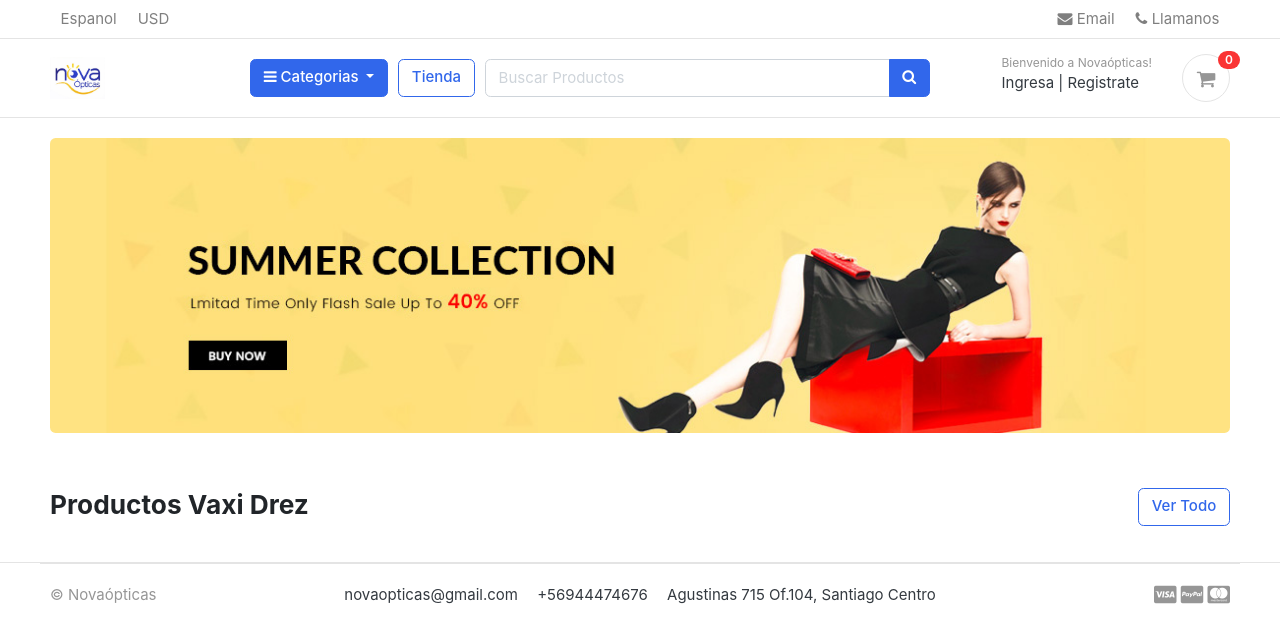
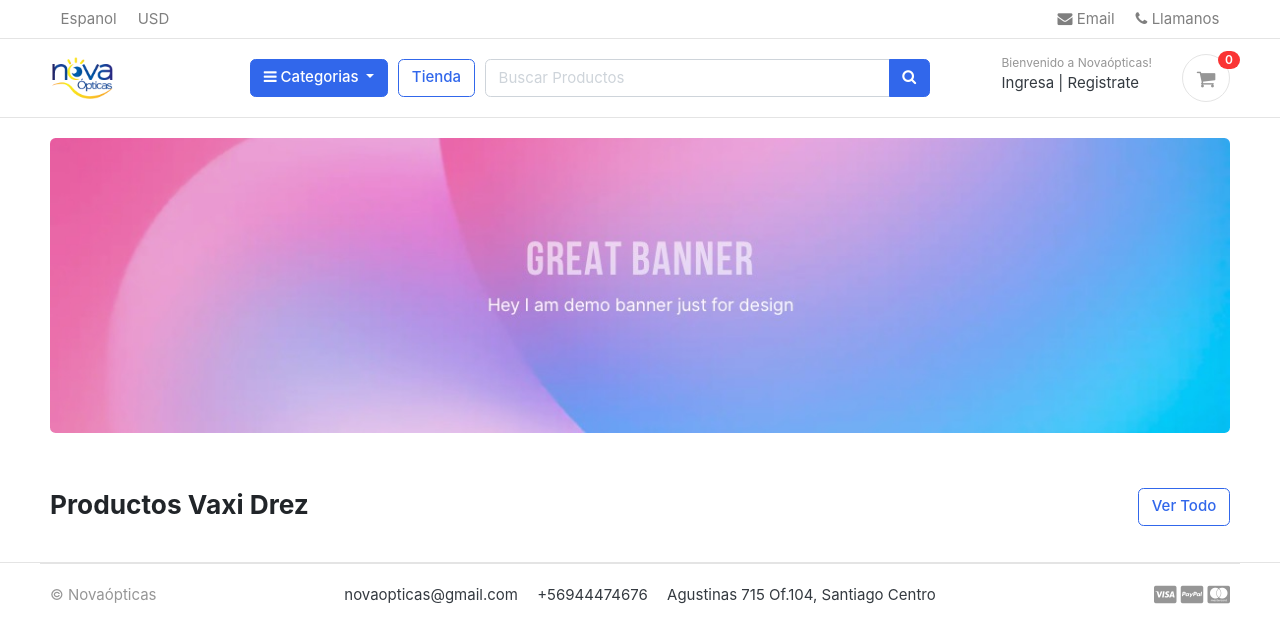
Before and after one commit to Boanergess/django-ecommerce, a Django app: page / in a window 1280 px wide. Shown: the top 643 px of the page. Run offline with Django 5.2, Linux system fonts and the light colour scheme; data that the repository does not hold is empty; some web fonts are replaced.

Commit message:
jazzmin e imagenes

```diff
--- a/ecommerce/settings.py
+++ b/ecommerce/settings.py
@@ -32,6 +32,7 @@ ALLOWED_HOSTS = []
 # Application definition
 
 INSTALLED_APPS = [
+    'jazzmin',
     'django.contrib.admin',
     'django.contrib.auth',
     'django.contrib.contenttypes',
@@ -44,7 +45,6 @@ INSTALLED_APPS = [
     'carts',
     'orders',
     'admin_honeypot',
-    'jazzmin'
 ]
 
 MIDDLEWARE = [
@@ -135,7 +135,7 @@ USE_TZ = True
 # Static files (CSS, JavaScript, Images)
 # https://docs.djangoproject.com/en/5.0/howto/static-files/
 
-STATIC_URL = 'static/'
+STATIC_URL = '/static/'
 STATIC_ROOT = BASE_DIR /'static'
 STATICFILES_DIRS = [
     'ecommerce/static'
--- a/templates/home.html
+++ b/templates/home.html
@@ -9,7 +9,7 @@
 <div class="container">
 
 <div class="intro-banner-wrap">
-	<img src="{% static 'images/banners/banner01.jpg' %}" class="img-fluid rounded">
+	<img src="{% static 'images/banners/1.jpg' %}" class="img-fluid rounded">
 </div>
 
 </div> <!-- container //  -->
--- a/templates/includes/navbar.html
+++ b/templates/includes/navbar.html
@@ -9,19 +9,18 @@
             <div class="collapse navbar-collapse" id="navbarTop4">
                 <ul class="navbar-nav mr-auto">
                     <li class="nav-item dropdown">
-                 <a href="#" class="nav-link">   Espanol </a>
-
+                        <a href="#" class="nav-link">Espanol</a>
                     </li>
                     <li class="nav-item dropdown">
-                <a href="#" class="nav-link"> USD </a>
+                        <a href="#" class="nav-link">USD</a>
                     </li>
                 </ul>
                 <ul class="navbar-nav">
-            <li><a href="#" class="nav-link"> <i class="fa fa-envelope"></i> Email </a></li>
-            <li><a href="#" class="nav-link"> <i class="fa fa-phone"></i> Llamanos</a></li>
-        </ul> <!-- list-inline //  -->
+                    <li><a href="#" class="nav-link"><i class="fa fa-envelope"></i> Email</a></li>
+                    <li><a href="#" class="nav-link"><i class="fa fa-phone"></i> Llamanos</a></li>
+                </ul>
             </div> <!-- navbar-collapse .// -->
-    </div> <!-- container //  -->
+        </div> <!-- container // -->
     </nav>
 
     <section class="header-main border-bottom">
@@ -29,7 +28,7 @@
             <div class="row align-items-center">
                 <div class="col-lg-2 col-md-3 col-6">
                     <a href="{% url 'home' %}" class="brand-wrap">
-                <img class="logo" src="{% static './images/logo02.png' %}">
+                        <img class="logo" src="{% static '/images/novaopticas.png' %}">
                     </a> <!-- brand-wrap.// -->
                 </div>
                 <div class="col-lg col-sm col-md col-6 flex-grow-0">
@@ -39,18 +38,16 @@
                         </button>
                         <div class="dropdown-menu">
                             {% for category in links %}
-                    <a class="dropdown-item" href="{{ category.get_url }}"> {{ category.category_name}}</a>
+                                <a class="dropdown-item" href="{{ category.get_url }}">{{ category.category_name }}</a>
                             {% endfor %}
                         </div>
-            </div>  <!-- category-wrap.// -->
+                    </div> <!-- category-wrap.// -->
                 </div> <!-- col.// -->
                 <a href="{% url 'store' %}" class="btn btn-outline-primary">Tienda</a>
-        <div class="col-lg  col-md-6 col-sm-12 col">
-
+                <div class="col-lg col-md-6 col-sm-12 col">
                     <form action="{% url 'search' %}" class="search">
                         <div class="input-group w-100">
                             <input type="text" class="form-control" style="width:60%;" placeholder="Buscar Productos" name="keyword">
-
                             <div class="input-group-append">
                                 <button class="btn btn-primary" type="submit">
                                     <i class="fa fa-search"></i>
@@ -58,11 +55,9 @@
                             </div>
                         </div>
                     </form> <!-- search-wrap .end// -->
-
                 </div> <!-- col.// -->
                 <div class="col-lg-3 col-sm-6 col-8 order-2 order-lg-3">
                     <div class="d-flex justify-content-end mb-3 mb-lg-0">
-
                         {% if user.id is None %}
                             <div class="widget-header">
                                 <small class="title text-muted">Bienvenido a Novaópticas!</small>
@@ -80,7 +75,6 @@
                                 </div>
                             </div>
                         {% endif %}
-
                         <a href="{% url 'cart' %}" class="widget-header pl-3 ml-3">
                             <div class="icon icon-sm rounded-circle border"><i class="fa fa-shopping-cart"></i></div>
                             <span class="badge badge-pill badge-danger notify">{{ cart_count }}</span>
@@ -90,8 +84,4 @@
             </div> <!-- row.// -->
         </div> <!-- container.// -->
     </section> <!-- header-main .// -->
-
-
-
-
 </header> <!-- section-header.// -->
```
Also changed, not shown: accounts/models.py (+14 -19 lines), accounts/migrations/0003_account_groups_account_is_superuser_and_more.py (added), ecommerce/static/images/novaopticas.png (added), static/images/novaopticas.png (added). Lines whose indentation alone changed are shown as unchanged.
